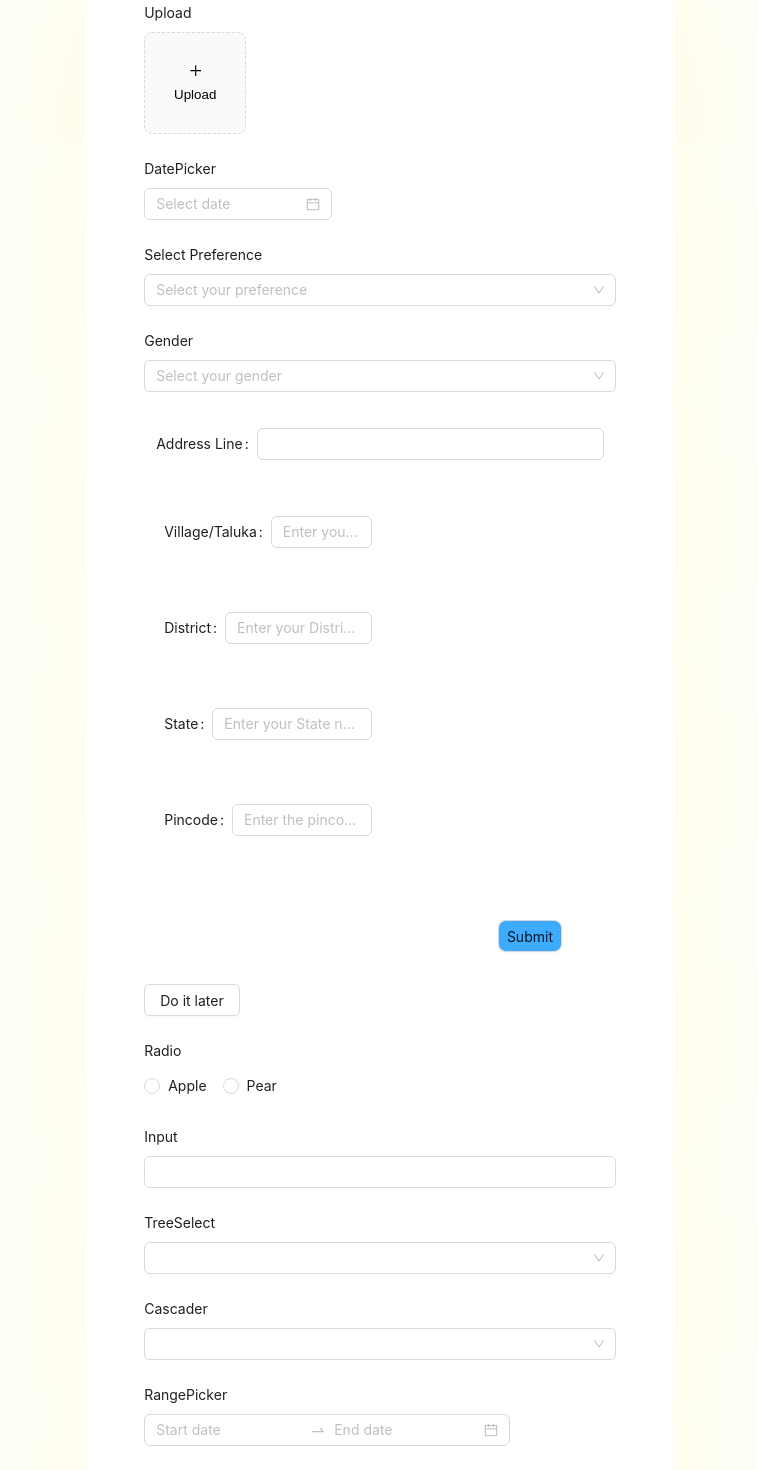
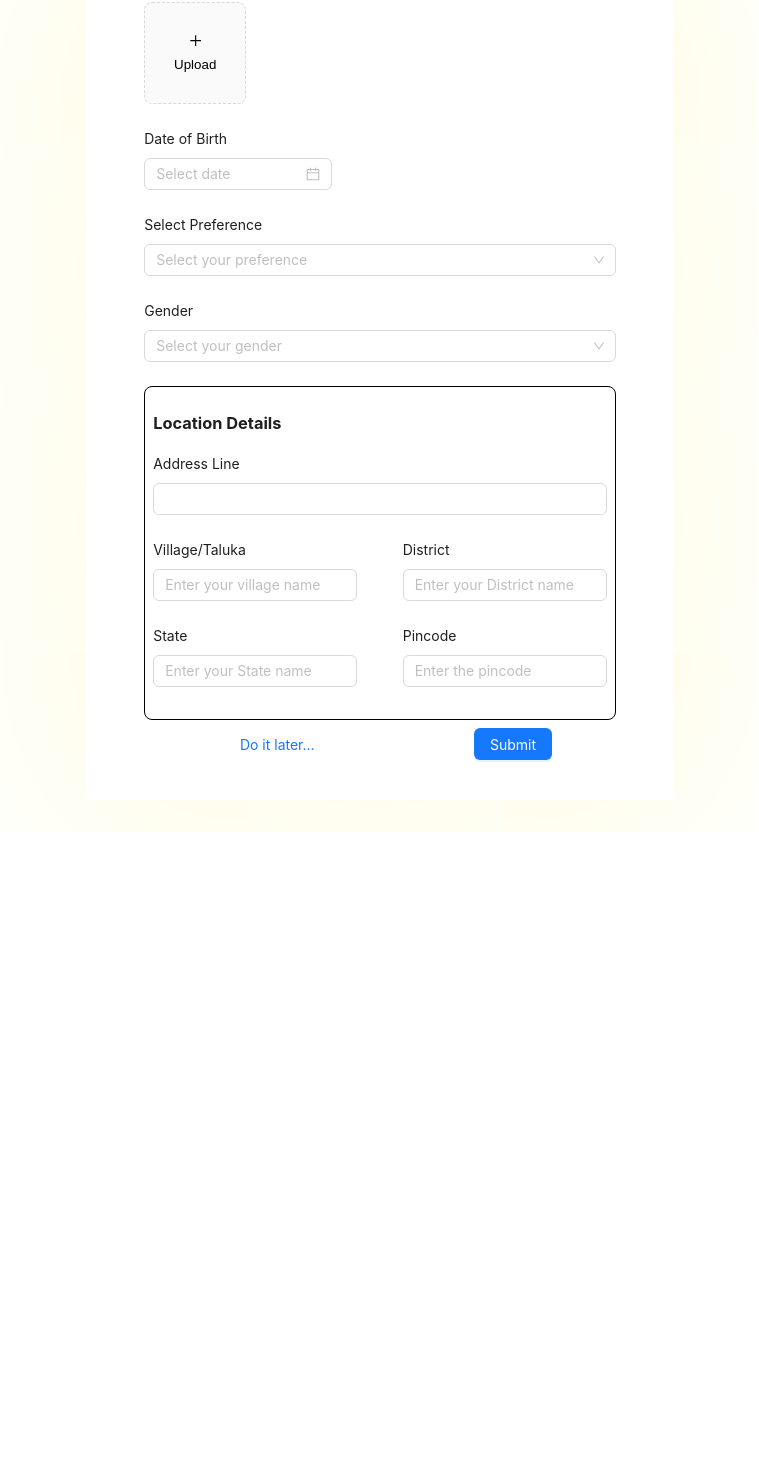
Before and after one commit to kunal-umap/Home_Buddyy, a React (Vite) app: page /info in a window 1280 px wide. Shown: the part 112-1582 px from the top of the page, without its empty margins (260-1019 px from the left). After the commit the page ends 944 px from the top, so only its background shows below. Built offline with nearby package versions, Linux system fonts and the light colour scheme.

Commit message:
Siome More Details Form Refined

```diff
--- a/src/pages/moreDetailPage/moreDetailsForm/MoreDetailsForm.module.css
+++ b/src/pages/moreDetailPage/moreDetailsForm/MoreDetailsForm.module.css
@@ -1,33 +1,32 @@
+.image_upload button {
+    color: rgb(0, 0, 0);
+
+}
+
 .location_form {
     position: relative;
-    margin: 8px auto;
-    margin-top: 12px;
-    padding: 12px;
+    padding: 8px;
     background: #ffffff;
     border-radius: 8px;
-    border-width: 50px;
-    border-color: rgb(150, 125, 125);
+    border-color: rgb(0, 0, 0);
+    border: 1px solid black;
 
 }
 
 .location_input {
-    position:relative;
-    margin: 8px auto;
-    margin-top: 48px;
-    margin-left: 0%;
-    max-width: 50%;
-    padding: 8px;
-    background: #ffffff;
-    border-radius: 8px;
+    width: 45%;
 }
 
-.submit {
-    position:relative;
-    margin: 8px auto;
-    margin-top: 48px;
-    margin-left: 75%;
-    max-width: 50%;
+.internal_location_form {
+    display: flex;
+    flex-wrap: wrap;
+    justify-content: space-between;
+}
+
+
+.btns_container {
     padding: 8px;
-    background: #3dabff;
-    border-radius: 8px;
+    display: flex;
+    width: 100%;
+    justify-content: space-around;
 }
--- a/src/pages/moreDetailPage/moreDetailsForm/MoreDetailsForm.tsx
+++ b/src/pages/moreDetailPage/moreDetailsForm/MoreDetailsForm.tsx
@@ -31,19 +31,20 @@ const normFile = (e: any) => {
 export default function MoreDetailsForm() {
   return (
     <Form layout="vertical">
-      <Form.Item
-        label="Upload"
-        valuePropName="fileList"
-        getValueFromEvent={normFile}
-      >
-        <Upload action="/upload.do" listType="picture-card">
+      <Form.Item valuePropName="file" getValueFromEvent={normFile}>
+        <Upload
+          className={stylef.image_upload}
+          action="/upload.do"
+          listType="picture-card"
+          maxCount={1}
+        >
           <button style={{ border: 0, background: "none" }} type="button">
             <PlusOutlined />
             <div style={{ marginTop: 8 }}>Upload</div>
           </button>
         </Upload>
       </Form.Item>
-      <Form.Item label="DatePicker">
+      <Form.Item label="Date of Birth">
         <DatePicker />
       </Form.Item>
       <Form.Item label="Select Preference">
@@ -61,91 +62,35 @@ export default function MoreDetailsForm() {
           <Select.Option value="Others">Others</Select.Option>
         </Select>
       </Form.Item>
-      <Form className={stylef.location_form}>
+      <div className={stylef.location_form}>
+        <h3>Location Details</h3>
         <Form.Item label="Address Line">
           <Input />
         </Form.Item>
+        <div className={stylef.internal_location_form}>
           <Form.Item className={stylef.location_input} label="Village/Taluka">
-            <Input placeholder="Enter your village name"/>
+            <Input placeholder="Enter your village name" />
           </Form.Item>
           <Form.Item className={stylef.location_input} label="District">
-            <Input placeholder="Enter your District name"/>
+            <Input placeholder="Enter your District name" />
           </Form.Item>
           <Form.Item className={stylef.location_input} label="State">
-            <Input placeholder="Enter your State name"/>
+            <Input placeholder="Enter your State name" />
           </Form.Item>
           <Form.Item className={stylef.location_input} label="Pincode">
-            <Input placeholder="Enter the pincode"/>
+            <Input
+              placeholder="Enter the pincode"
+              inputMode="numeric"
+              type="number"
+              maxLength={6}
+            />
           </Form.Item>
-      </Form>
-      <div >
-      <Form.Item >
-        <Button className={stylef.submit}>Submit</Button>
-      </Form.Item>
-      <Form.Item >
-        <Button >Do it later</Button>
-      </Form.Item>
+        </div>
       </div>
-      <Form.Item label="Radio">
-        <Radio.Group>
-          <Radio value="apple"> Apple </Radio>
-          <Radio value="pear"> Pear </Radio>
-        </Radio.Group>
-      </Form.Item>
-      <Form.Item label="Input">
-        <Input />
-      </Form.Item>
-      <Form.Item label="TreeSelect">
-        <TreeSelect
-          treeData={[
-            {
-              title: "Light",
-              value: "light",
-              children: [{ title: "Bamboo", value: "bamboo" }],
-            },
-          ]}
-        />
-      </Form.Item>
-      <Form.Item label="Cascader">
-        <Cascader
-          options={[
-            {
-              value: "zhejiang",
-              label: "Zhejiang",
-              children: [
-                {
-                  value: "hangzhou",
-                  label: "Hangzhou",
-                },
-              ],
-            },
-          ]}
-        />
-      </Form.Item>
-      <Form.Item label="RangePicker">
-        <RangePicker />
-      </Form.Item>
-      <Form.Item label="InputNumber">
-        <InputNumber />
-      </Form.Item>
-      <Form.Item label="TextArea">
-        <TextArea rows={4} />
-      </Form.Item>
-      <Form.Item label="Switch" valuePropName="checked">
-        <Switch />
-      </Form.Item>
-
-      <Form.Item label="Slider">
-        <Slider />
-      </Form.Item>
-      <Form.Item label="ColorPicker">
-        <ColorPicker />
-      </Form.Item>
-      <Form.Item label="Rate">
-        <Rate />
-      </Form.Item>
-
-      <div></div>
+        <div className={stylef.btns_container}>
+          <Button type="link">Do it later...</Button>
+          <Button type="primary">Submit</Button>
+        </div>
     </Form>
   );
 }
```
